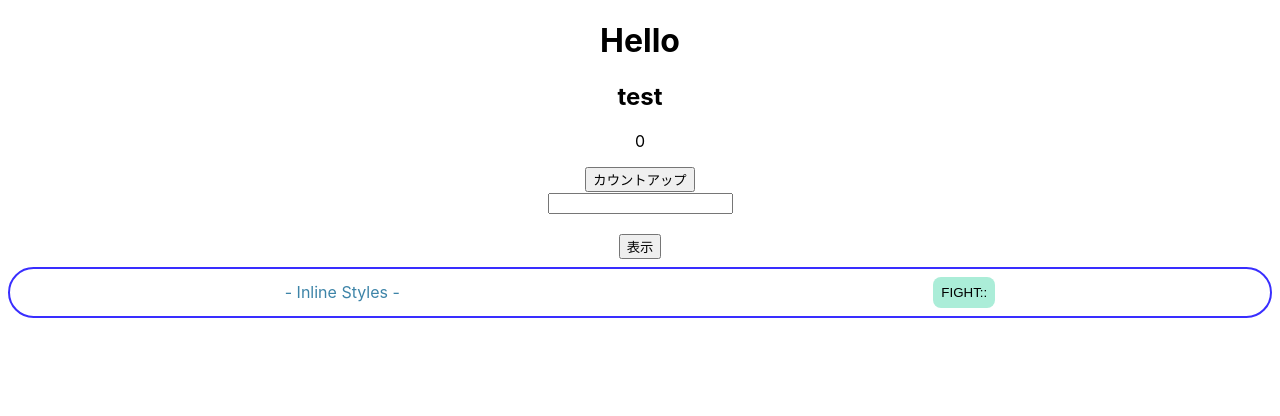
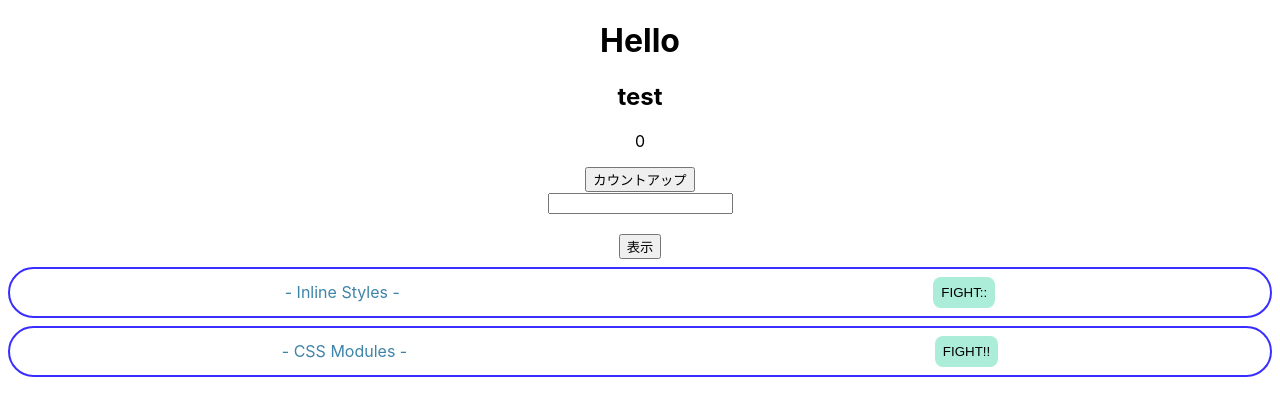
Before and after one commit to budou114/react-review, a React (Create React App) app: page / in a window 1280 px wide. Shown: the top 416 px of the page. Built offline with nearby package versions, Linux system fonts and the light colour scheme.

Commit message:
CSS Modules

```diff
--- a/src/App.js
+++ b/src/App.js
@@ -1,8 +1,8 @@
 import { useState, useCallback, useMemo } from 'react';
 import './App.css';
 import { ChildArea } from './ChildArea';
+import { CssModules } from './components/CssModules';
 import { InlineStyle } from './components/InlineStyle';
-
 
 export default function App() {
   console.log('App');
@@ -41,6 +41,7 @@
       </div>
 
       <InlineStyle />
+      <CssModules />
     </div>
   );
 }
--- /dev/null
+++ b/src/components/CssModules.jsx
@@ -0,0 +1,10 @@
+import classes from './CssModules.module.scss';
+
+export const CssModules = () => {
+  return (
+    <div className={classes.container}>
+      <p className={classes.title}>- CSS Modules -</p>
+      <button className={classes.button}>FIGHT!!</button>
+    </div>
+  );
+};
--- /dev/null
+++ b/src/components/CssModules.module.scss
@@ -0,0 +1,26 @@
+.container {
+  border: solid 2px #392eff;
+  border-radius: 28px;
+  padding: 8px;
+  margin: 8px;
+  display: flex;
+  justify-content: space-around;
+  align-items: center;
+}
+
+.title {
+  margin: 0;
+  color: #3d84a8;
+}
+
+.button {
+  background-color: #abedd8;
+  border: none;
+  padding: 8px;
+  border-radius: 8px;
+  &:hover {
+    background-color: #46cdcf;
+    color: #fff;
+    cursor: pointer;
+  }
+}
```
